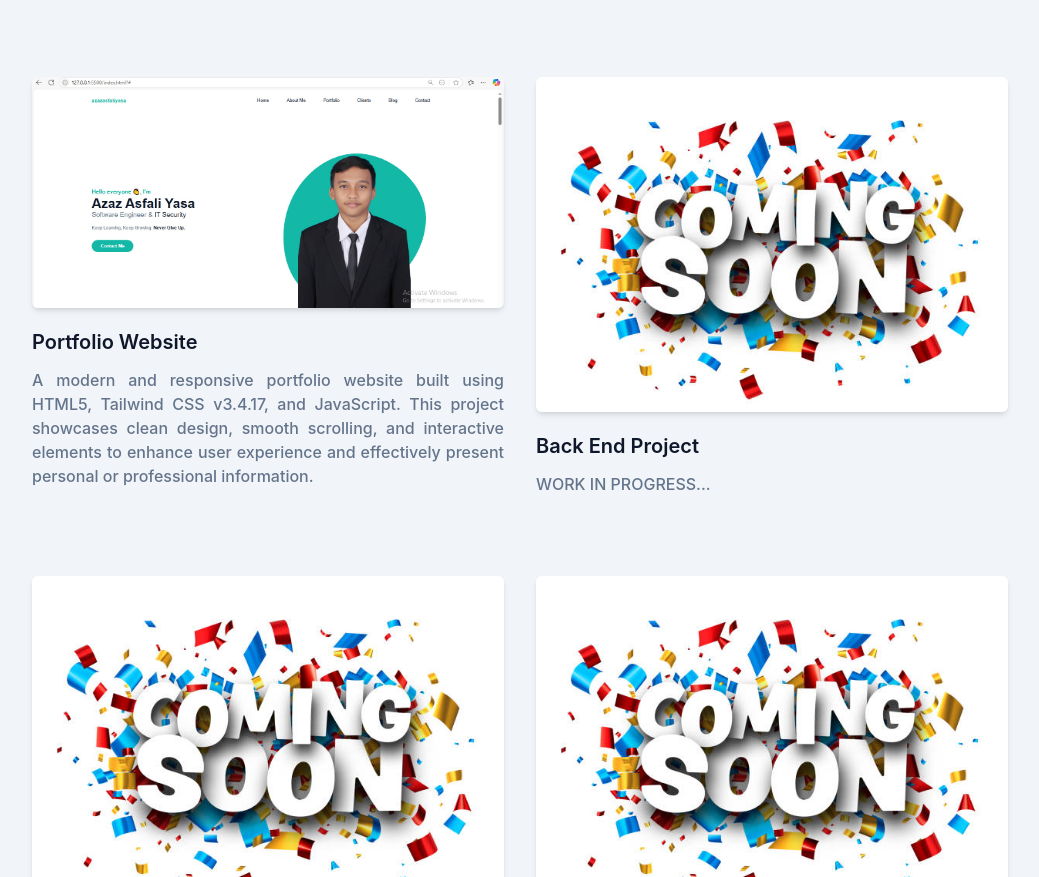
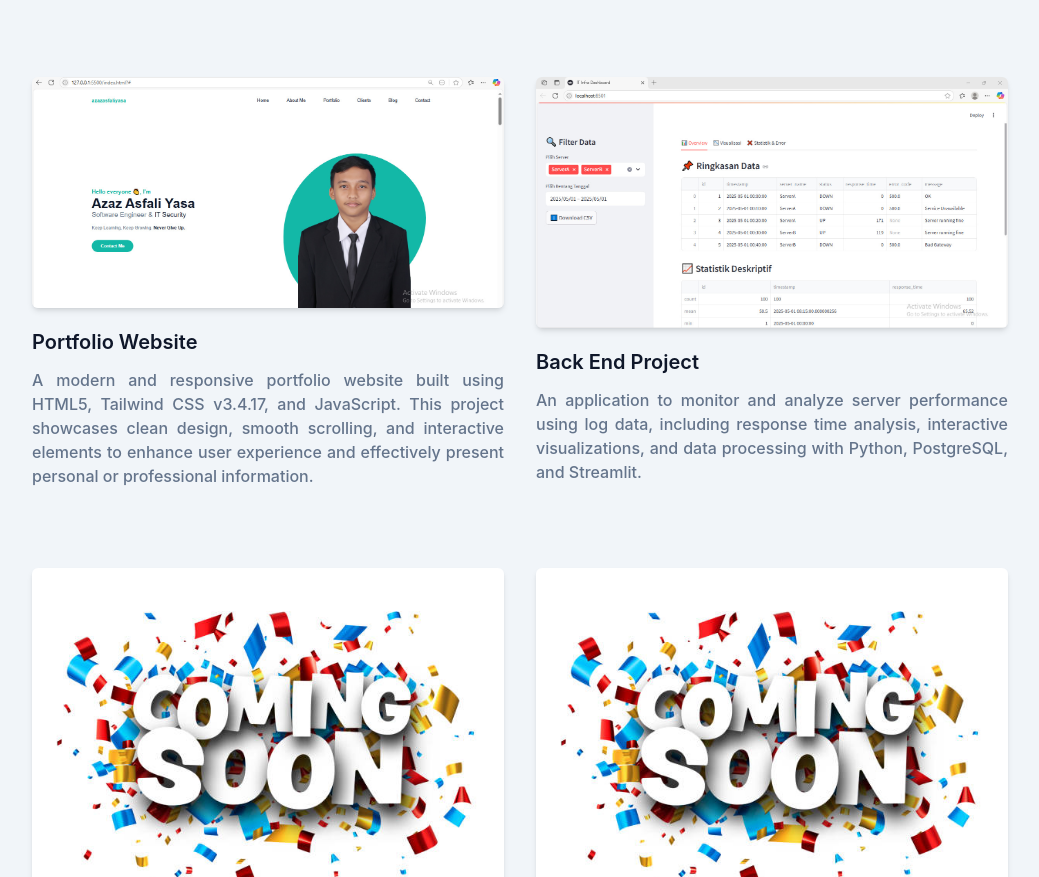
Before and after one commit to azazasfaliyasa/portfolio-azaz, a website: page index.html in a window 1280 px wide. Shown: the part 1815-2692 px from the top of the page, without its empty margins (120-1159 px from the left). Drawn offline with Linux system fonts and the light colour scheme.

Commit message:
add portfolio DA

```diff
--- a/index.html
+++ b/index.html
@@ -186,11 +186,13 @@
                 </div>
                 <div class="mb-12 p-4 md:w-1/2">
                     <div class="rounded-md shadow-md overflow-hidden">
-                        <img src="dist/img/portfolio/cs.jpg" alt="be" width="w-full">
+                        <img src="dist/img/portfolio/infra_analys.jpg" alt="Data Analytics" width="w-full">
                     </div>
                     <h3 class="font-semibold text-xl text-dark mt-5
                     mb-3">Back End Project</h3>
-                    <p class="font-medium text-base text-secondary">WORK IN PROGRESS...</p>
+                    <p class="font-medium text-base text-secondary text-justify">An application to monitor and analyze server performance
+                    using log data, including response time analysis, interactive visualizations, and data processing with Python, PostgreSQL, and Streamlit.
+                    </p>
                 </div>
                 <div class="mb-12 p-4 md:w-1/2">
                     <div class="rounded-md shadow-md overflow-hidden">
```
Also changed, not shown: dist/img/portfolio/infra_analys.jpg (added).
